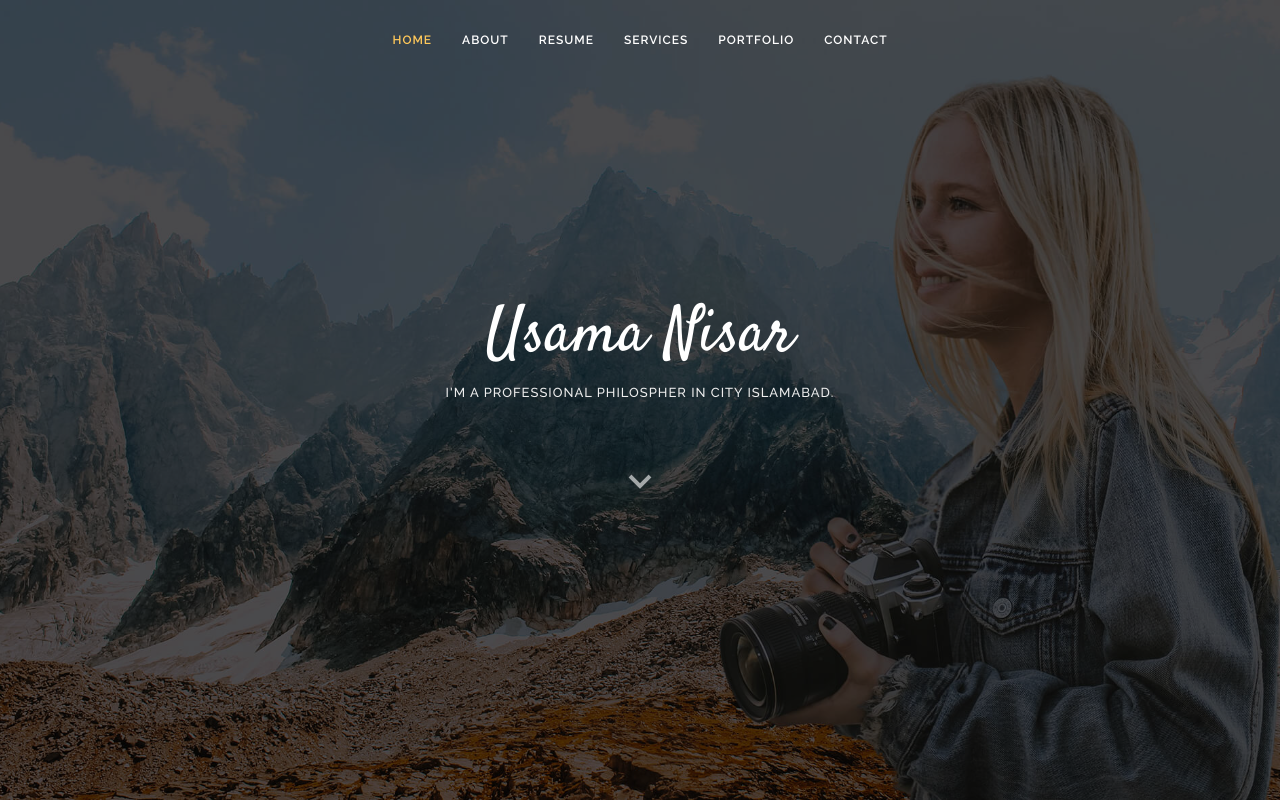
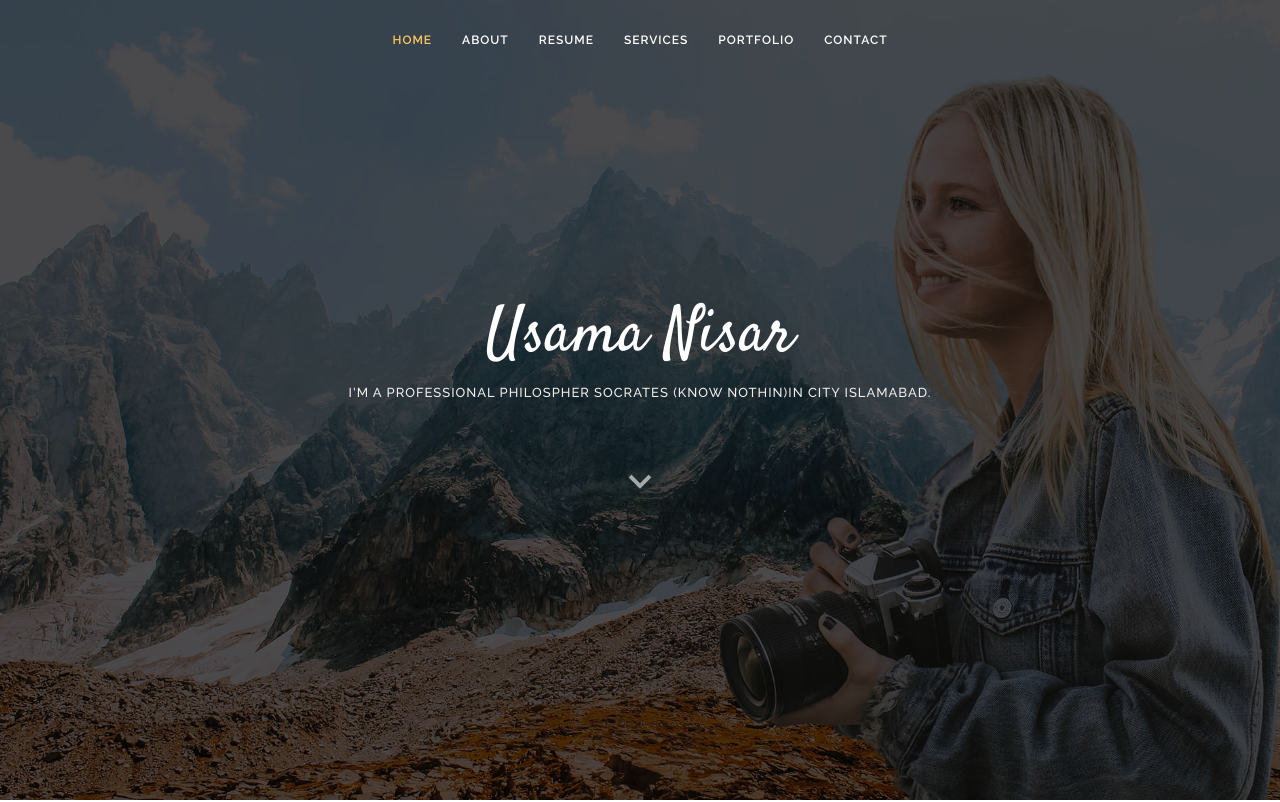
Before and after one commit to malikarbaz/laura, a plain HTML site: page index.html in a window 1280 px wide. Shown: the top 802 px of the page. Drawn offline with nearby package versions, Linux system fonts and the light colour scheme.

Commit message:
Update index.html

```diff
--- a/index.html
+++ b/index.html
@@ -57,7 +57,7 @@
   <section id="hero">
     <div class="hero-container">
       <h1>Usama Nisar</h1>
-      <h2>I'm a Professional Philospher in City Islamabad.</h2>
+      <h2>I'm a Professional Philospher  Socrates (know Nothin)in City Islamabad.</h2>
       <a href="#about" class="btn-scroll scrollto" title="Scroll Down"><i class="bx bx-chevron-down"></i></a>
     </div>
   </section><!-- End Hero -->
```
